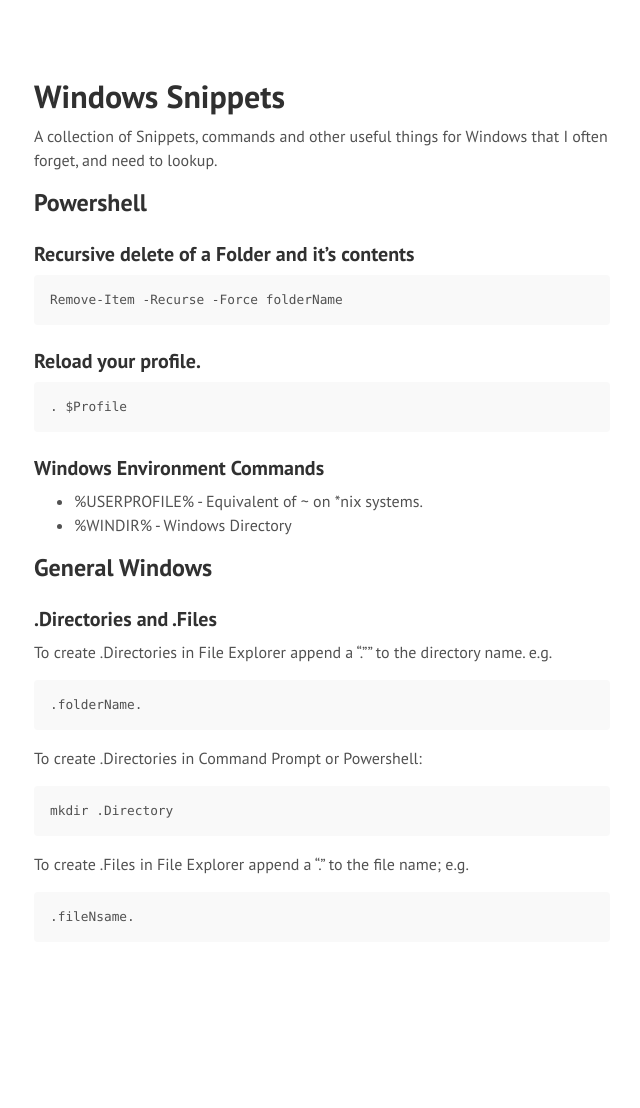
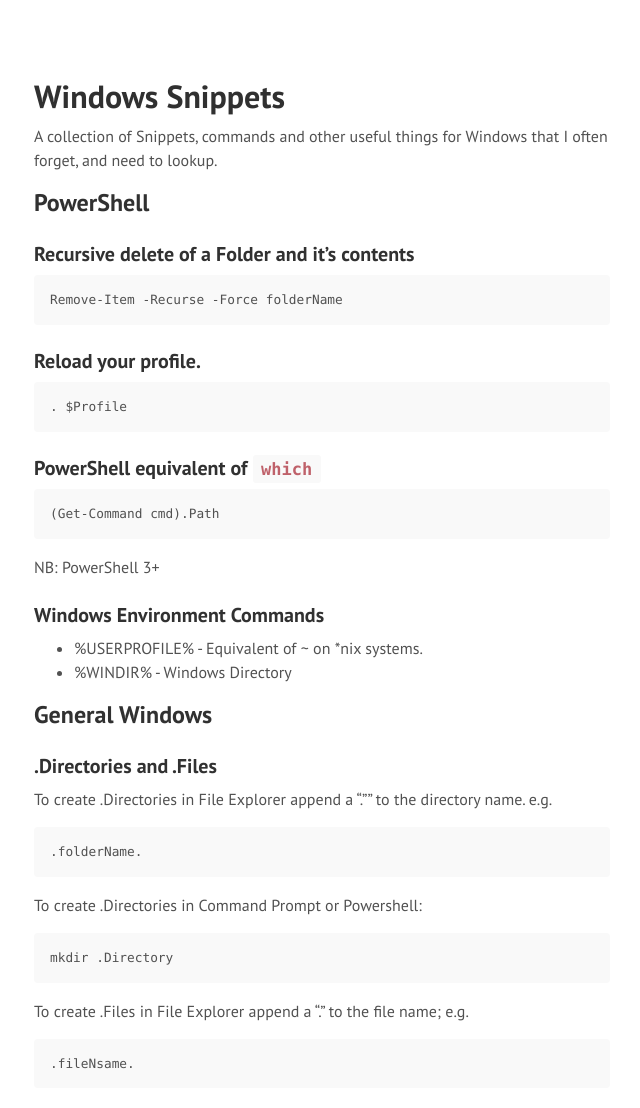
Before and after one commit to JeremyCade/jeremycade.github.io, a Jekyll site: the page built from windows_snippets.md, in a window 1280 px wide, cut to the strip 104-1320 px from the top of the page. Shown: the top 1108 px of the strip, without its empty margins (46-686 px from the left). Built offline with Jekyll 4.4.1, drawn with Linux system fonts in a browser that asks for light colours; Markdown is read by kramdown in place of the engine named in the settings; before the commit the page ends 1174 px from its top, so only the background shows below that.

Commit message:
Which command equivalent in PowerShell

```diff
--- a/windows_snippets.md
+++ b/windows_snippets.md
@@ -5,7 +5,7 @@
 
 A collection of Snippets, commands and other useful things for Windows that I often forget, and need to lookup.
 
-## Powershell
+## PowerShell
 
 ### Recursive delete of a Folder and it's contents
 
@@ -14,6 +14,12 @@
 ### Reload your profile.
 
     . $Profile
+
+### PowerShell equivalent of `which`
+
+    (Get-Command cmd).Path
+
+NB: PowerShell 3+
 
 ### Windows Environment Commands
 
```
